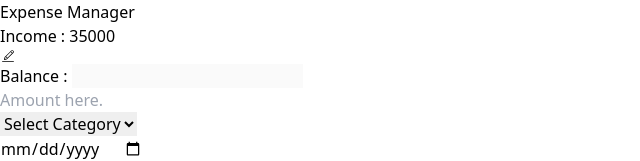
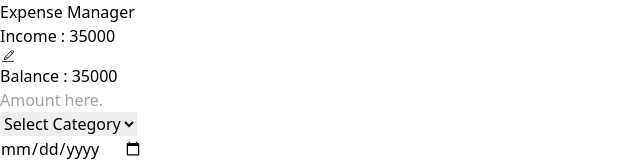
Before and after one commit to Soyalkhan/ReactJS, a React (Vite) app in the folder ExpenceCalculator/: page / in a window 1280 px wide. Shown: the top 161 px of the page, without its empty margins (0-640 px from the left). Built offline with nearby package versions, Linux system fonts and the light colour scheme.

Commit message:
updated.expence

```diff
--- a/ExpenceCalculator/src/App.jsx
+++ b/ExpenceCalculator/src/App.jsx
@@ -6,68 +6,69 @@ import { PieChart } from "react-minimal-pie-chart";
 import "./App.css";
 
 function App() {
-  const [income, setIncome] = useState("35000");
+  const [line,setLine] = useState();
+  const [income, setIncome] = useState(() => {
+    const savedIncome = localStorage.getItem("income");
+    return savedIncome || "35000";
+  });
   const [amount, setAmount] = useState("");
   const [cat, setCat] = useState("");
   const [date, setDate] = useState("");
-  const [balance, setBalance] = useState("");
-  const [expList, setExpList] = useState([]);
-  const ranID = Math.random()
-  console.log(ranID) ;
+  const [balance, setBalance] = useState(() => {
+    const savedBalance = localStorage.getItem("balance");
+    return savedBalance || income;
+  });
+  const [expList, setExpList] = useState(() => {
+    const savedExpenses = localStorage.getItem("expenses");
+    return savedExpenses ? JSON.parse(savedExpenses) : [];
+  });
+
   const inputRef = useRef(null);
   const idCounter = useRef(1); //to provide unique id's
-  // console.log(expList);
-  // useEffect(()=>{
-  //   // Save data to local storage whenever expList changes
-  //   localStorage.setItem("expenses",JSON.stringify(expList));
-  //   console.log("data saved to localstorage.",expList);
-  // },[expList]);
 
-  useEffect(()=>{
-    //load data from the local storage on everyload
-    const StoredExpenceList = localStorage.getItem("expenses");
-    if(StoredExpenceList){
-      setExpList(JSON.parse(StoredExpenceList));
-    }
+  useEffect(() => {
+    localStorage.setItem("income", income);
+  }, [income]);
 
-  },[]);
+  useEffect(() => {
+    localStorage.setItem("balance", balance);
+  }, [balance]);
+
+  useEffect(() => {
+    localStorage.setItem("expenses", JSON.stringify(expList));
+  }, [expList]);
+
   function handleClick() {
     inputRef.current.focus();
   }
 
   function handleAdd(e) {
+    if(balance < 0){
+      setLine("Your budget is over then your salary")
+    }
+
+    e.preventDefault();
     const newExpense = {
       id: idCounter.current,
       amount: amount,
       cat: cat,
       date: date,
     };
-
-
     setExpList([...expList, newExpense]);
     idCounter.current++;
+    setBalance(prevBalance => prevBalance - amount);
     setAmount("");
     setCat("");
     setDate("");
-    setBalance(income - amount);
-
-      localStorage.setItem("expenses",JSON.stringify(expList));
-      console.log("data saved to localstorage.",expList);
-
   }
 
   function handleDelete(id) {
-    console.log("delete button initiated.");
     setExpList(expList.filter((expense) => expense.id !== id));
   }
-
-  function handleEdit() {}
 
   function handleChange(e) {
     setAmount(e.target.value);
   }
-
-
 
 
   return (
@@ -95,16 +96,16 @@ function App() {
               onClick={handleClick}
               className="bg-[#643843] rounded-lg cursor-pointer text-2xl mr-4 ml-3 text-white"
             />
-            <h3 className="budget text-2xl font-bold text-[#FDF0D1]">
+            <p className=" text-gray-800 font-bold text-2xl">
+              {" "}
               Balance :{" "}
-              <input
-                type="text"
-                value={balance}
-                className="balace w-28 bg-[#AC7D88] text-red-900 font-bold text-2xl"
-                disabled
-              />
-            </h3>
+              <span className="balance text-red-900 font-bold text-2xl">
+                {balance}
+              </span>
+            </p>
+
           </div>
+
           <div className="adding-area mb-10 ml-5 mr-5">
             <div className="add-amt">
               <input
@@ -144,6 +145,10 @@ function App() {
               >
                 Submit
               </button>
+
+              <p className="msg-text text-red-700 p-3 rounded-lg">{line}</p>
+
+
             </div>
           </div>
         </div>
@@ -173,9 +178,9 @@ function App() {
                       </thead>
                       <tbody>
                         {console.log()}
-                        {expList.map((item) => (
+                        {expList.map((item, id) => (
                           <tr
-                            key={ranID}
+                            key={id}
                             className="border-b border-neutral-200 dark:border-white/10"
                           >
                             <td className="whitespace-nowrap px-6 py-4 font-medium">
```
